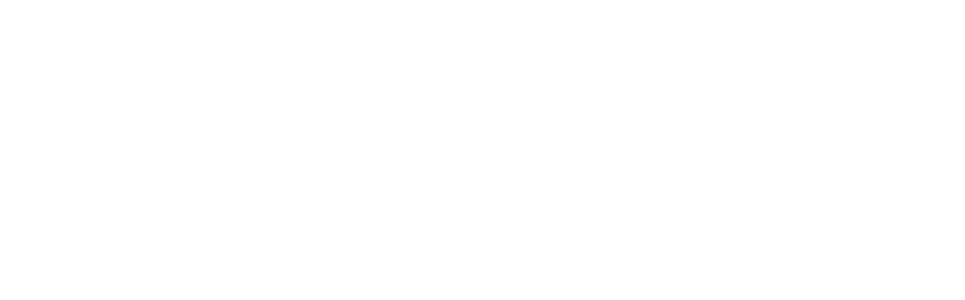
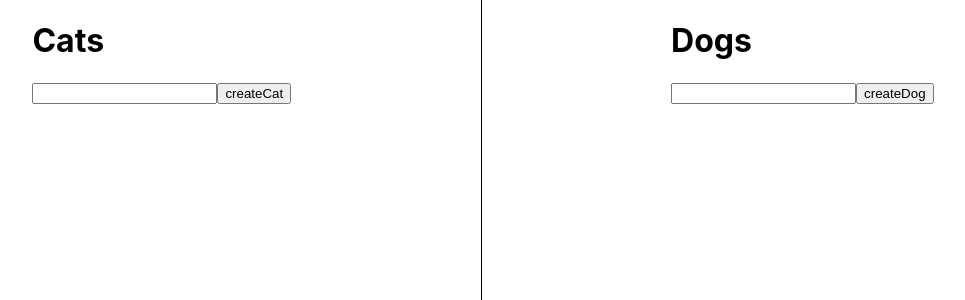
Before and after one commit to QQQOleksiy/my-project, a React (Create React App) app: page / in a window 1280 px wide. Shown: the top 300 px of the page, without its empty margins (157-1122 px from the left). Built offline with nearby package versions, Linux system fonts and the light colour scheme.

Commit message:
hw_5_ADD_Cats_and_Dogs

```diff
--- a/src/App.js
+++ b/src/App.js
@@ -1,8 +1,58 @@
+import {useReducer, useRef} from "react";
+
+import './App.styles.css'
+
+import {Cats} from "./components/Cats";
+import {Dogs} from "./components/Dogs";
+
+
+function reducer(state, action) {
+
+    switch (action.type){
+        case 'ADD_CAT':
+            const [last] = state.cats.slice(-1)
+            const id = last ? last.id+1 : 0
+            return {...state, cats: [...state.cats, {id, name: action.payload}]}
+        case 'ADD_DOG':
+            const [last2] = state.dogs.slice(-1)
+            const id2 = last2 ? last2.id2+1 : 0
+            return {...state, dogs: [...state.dogs, {id2, name: action.payload}]}
+    }
+}
+
 const App = () => {
-  return (
-    <div>
-    </div>
-  );
+    const inputCat = useRef()
+    const inputDog = useRef()
+
+    const [state, dispatch] = useReducer(reducer, {cats: [], dogs: []}, (data)=> data)
+
+    function createCat() {
+        dispatch({type: 'ADD_CAT', payload: inputCat.current.value})
+        inputCat.current.value = ''
+    }
+
+    function createDog() {
+        dispatch({type: 'ADD_DOG', payload: inputDog.current.value})
+        inputDog.current.value = ''
+    }
+
+    return (
+        <div className={'main-block'}>
+            <div>
+                <h1>Cats</h1>
+                <input type="text" ref={inputCat}/>
+                <button onClick={createCat}>createCat</button>
+                <Cats cats={state.cats}/>
+            </div>
+            <div className={'hr'}></div>
+            <div>
+                <h1>Dogs</h1>
+                <input type="text" ref={inputDog}/>
+                <button onClick={createDog}>createDog</button>
+                <Dogs dogs={state.dogs}/>
+            </div>
+        </div>
+    );
 }
 
 export default App;
--- /dev/null
+++ b/src/App.styles.css
@@ -0,0 +1,9 @@
+.main-block{
+    display: flex;
+    justify-content: space-evenly;
+}
+.hr{
+    width: 1px;
+    height: 100vh;
+    background: #000;
+}
--- /dev/null
+++ b/src/components/Cat.js
@@ -0,0 +1,11 @@
+import React from 'react';
+
+export const Cat = ({cat}) => {
+    const {id, name} = cat
+    return (
+        <div>
+            <div>id: {id}</div>
+            <div>name: {name}</div>
+        </div>
+    );
+};
--- /dev/null
+++ b/src/components/Cats.js
@@ -0,0 +1,10 @@
+import React from 'react';
+import {Cat} from "./Cat";
+
+export const Cats = ({cats}) => {
+    return (
+        <div>
+            {cats.map(cat => <Cat key={cat.id} cat={cat}/>)}
+        </div>
+    );
+};
--- /dev/null
+++ b/src/components/Dog.js
@@ -0,0 +1,11 @@
+import React from 'react';
+
+export const Dog = ({dog}) => {
+    const {id2, name} = dog
+    return (
+        <div>
+            <div>id: {id2}</div>
+            <div>name: {name}</div>
+        </div>
+    );
+};
--- /dev/null
+++ b/src/components/Dogs.js
@@ -0,0 +1,10 @@
+import React from 'react';
+import {Dog} from "./Dog";
+
+export const Dogs = ({dogs}) => {
+    return (
+        <div>
+            {dogs.map(dog => <Dog key={dog.id2} dog={dog}/>)}
+        </div>
+    );
+};
```
